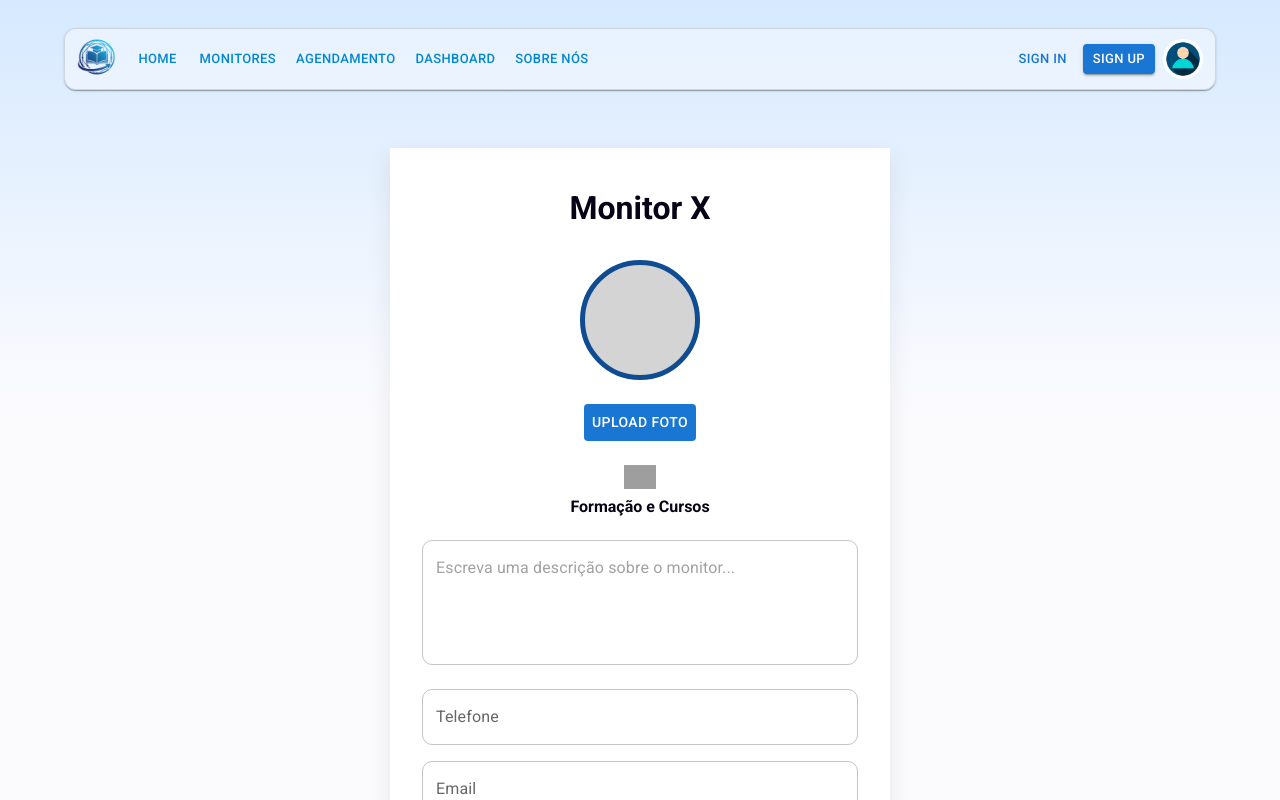
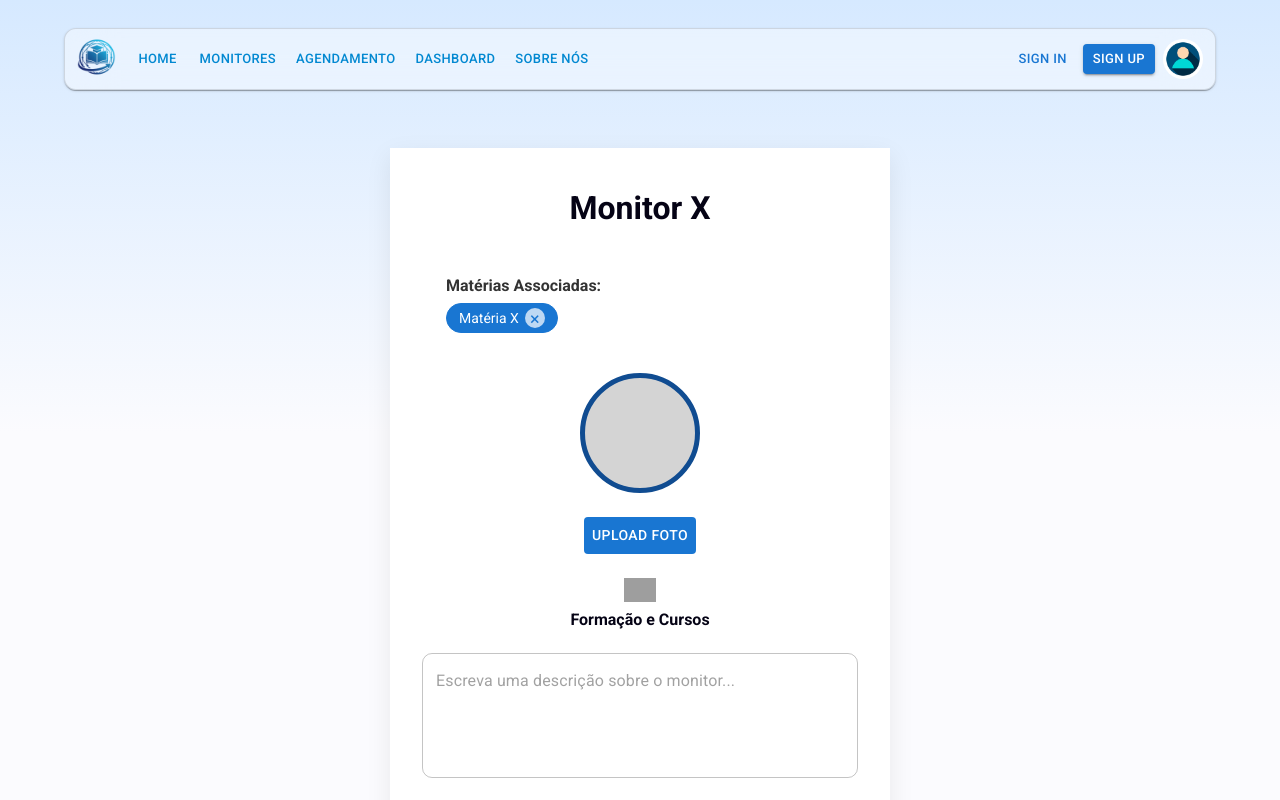
Before and after one commit to ItsTonyy/MonitoriaJa, a React (Vite) app: page /MonitoriaJa/perfil-monitor in a window 1280 px wide. Shown: the top 800 px of the page. Built offline with nearby package versions, Linux system fonts and the light colour scheme; grey boxes are pictures that could not be loaded; some icons are missing.

Commit message:
feat: associa cartões a usuário

```diff
--- a/src/backend-mock.json
+++ b/src/backend-mock.json
@@ -40,7 +40,7 @@
       "email": "admin@teste.com",
       "telefone": "21900000000",
       "password": "123456",
-      "description":"",
+      "description": "",
       "role": "admin"
     },
     {
@@ -49,7 +49,7 @@
       "email": "monitor@teste.com",
       "telefone": "21900000000",
       "password": "123456",
-      "description":"",
+      "description": "",
       "role": "monitor"
     },
     {
@@ -58,7 +58,7 @@
       "email": "user@teste.com",
       "telefone": "21900000000",
       "password": "123456",
-      "description":"",
+      "description": "",
       "role": "user"
     }
   ],
@@ -71,7 +71,7 @@
       "previa": "Olá, admin! Passando pra avisar que sua aula com João Silva foi reagendada.",
       "descricao": "Sua aula com João Silva foi reagendada com sucesso. Clique em 'Visualizar Agendamentos' para mais informações.",
       "tempo": "há 2 min",
-      "lida": false,
+      "lida": true,
       "role": "admin"
     },
     {
@@ -164,17 +164,12 @@
     }
   ],
   "cartoes": [
-        {
-            "id": 1,
-            "numero": "1234567812345678",
-            "nome": "Rafael Penela",
-            "bandeira": "Visa"
-        },
-        {
-            "id": 2,
-            "numero": "8765432187654321",
-            "nome": "Maria Silva",
-            "bandeira": "MasterCard"
-        }
+    {
+      "id": "28e1",
+      "numero": "1234567891234567",
+      "nome": "Ruy Anderson",
+      "bandeira": "Elo",
+      "usuarioId": "1"
+    }
   ]
 }
--- a/src/pages/Pagamento/Cartao/CadastraCartao/CadastraCartaoPage.tsx
+++ b/src/pages/Pagamento/Cartao/CadastraCartao/CadastraCartaoPage.tsx
@@ -13,7 +13,7 @@ import Title from '../../../AlterarSenha/Titulo/Titulo';
 import { useDispatch } from "react-redux";
 import { useNavigate } from "react-router-dom";
 import { AppDispatch } from "../../../../redux/store";
-import { adicionarCartao } from "../../../../redux/features/listaCartao/actions"; // ajuste o caminho se necessário
+import { adicionarCartao } from "../../../../redux/features/listaCartao/actions";
 
 const CadastraCartaoPage: React.FC = () => {
   const [numero, setNumero] = useState("");
@@ -27,23 +27,39 @@ const CadastraCartaoPage: React.FC = () => {
   const dispatch = useDispatch<AppDispatch>();
   const navigate = useNavigate();
 
-  const handleSubmit = async (e: React.FormEvent) => {
-    e.preventDefault();
+  // No handleSubmit do CadastraCartaoPage - SUBSTITUA:
+const handleSubmit = async (e: React.FormEvent) => {
+  e.preventDefault();
 
-    // chama o thunk de adicionarCartao com os dados principais
-    if (numero && nome && bandeira) {
+  try {
+    // ✅ CORREÇÃO: Usar 'user' em vez de 'currentUser'
+    const usuarioStorage = localStorage.getItem('user');
+    console.log('🔍 Usuário do localStorage:', usuarioStorage);
+
+    const usuarioLogado = usuarioStorage ? JSON.parse(usuarioStorage) : null;
+    const usuarioId = usuarioLogado?.id;
+
+    console.log('🔍 usuarioId encontrado:', usuarioId);
+
+    if (numero && nome && bandeira && usuarioId) {
+      console.log('✅ Dados validados, cadastrando cartão...');
+
+      // ✅ CORREÇÃO: Estrutura correta
       await dispatch(
         adicionarCartao({
           numero,
           nome,
           bandeira: bandeira as "Visa" | "MasterCard" | "Elo",
+          usuarioId: usuarioId
         })
       );
 
-      // volta para a página de listagem
       navigate("/MonitoriaJa/lista-cartao");
     }
-  };
+  } catch (error) {
+    console.error('Erro no cadastro:', error);
+  }
+};
 
   return (
     <main className={styles.centralizeContent}>
@@ -57,6 +73,7 @@ const CadastraCartaoPage: React.FC = () => {
             fullWidth
             value={numero}
             onChange={(e) => setNumero(e.target.value)}
+            required
           />
 
           <TextField
@@ -65,9 +82,10 @@ const CadastraCartaoPage: React.FC = () => {
             fullWidth
             value={nome}
             onChange={(e) => setNome(e.target.value)}
+            required
           />
 
-          <FormControl fullWidth>
+          <FormControl fullWidth required>
             <InputLabel>Bandeira</InputLabel>
             <Select
               value={bandeira}
--- a/src/pages/PerfilMonitor/AtualizarMateria/AtualizarMateria.tsx
+++ b/src/pages/PerfilMonitor/AtualizarMateria/AtualizarMateria.tsx
@@ -8,12 +8,21 @@ interface AtualizarMateriaProps {
 }
 
 const AtualizarMateria: React.FC<AtualizarMateriaProps> = ({ value, onChange, options }) => {
+  // Filtrar opções para mostrar apenas matérias não selecionadas
+  const opcoesDisponiveis = options.filter(option => !value.includes(option));
+
   return (
     <Autocomplete
       multiple
-      options={options}
-      value={value}
-      onChange={(event, newValue) => onChange(newValue)}
+      options={opcoesDisponiveis}
+      value={[]} // Sempre vazio - apenas para seleção
+      onChange={(event, newValue) => {
+        // Adiciona novas matérias sem duplicatas
+        if (newValue.length > 0) {
+          const novasMaterias = [...value, ...newValue];
+          onChange(novasMaterias);
+        }
+      }}
       filterSelectedOptions
       renderInput={(params) => (
         <TextField
--- a/src/pages/PerfilMonitor/PerfilMonitorPage.module.css
+++ b/src/pages/PerfilMonitor/PerfilMonitorPage.module.css
@@ -216,7 +216,57 @@ body, h1, h2, h3, h4, h5, h6, p, span, button, input, textarea, select, div {
 .reusableButtonFull:hover {
   background-color: var(--cor-secundaria) !important;
 }
+.materiasAssociadas {
+  margin: 16px 0;
+  padding: 0 24px;
+}
 
+.materiasLabel {
+  display: block;
+  margin-bottom: 8px;
+  font-weight: bold;
+  color: #333;
+}
+
+.materiasChips {
+  display: flex;
+  flex-wrap: wrap;
+  gap: 8px;
+}
+
+.materiaChip {
+  display: flex;
+  align-items: center;
+  background-color: #1976d2;
+  border: 1px solid #1976d2;
+  border-radius: 16px;
+  padding: 4px 12px;
+  font-size: 14px;
+  color: #ffffff;
+}
+
+.deleteButton {
+  background: none;
+  border: none;
+  color: #1976d2;
+  background-color: #bdd8f3;
+  font-size: 18px;
+  cursor: pointer;
+  margin-left: 6px;
+  padding: 0;
+  width: 20px;
+  height: 20px;
+  display: flex;
+  align-items: center;
+  justify-content: center;
+  border-radius: 50%;
+  transition: all 0.2s ease;
+}
+
+.deleteButton:hover {
+  color: #1976d2;
+  background-color: #ffffff;
+}
 /* Responsividade */
 @media (max-width: 640px) {
   .buttonGroup {
--- a/src/pages/PerfilMonitor/PerfilMonitorPage.tsx
+++ b/src/pages/PerfilMonitor/PerfilMonitorPage.tsx
@@ -64,6 +64,11 @@ const PerfilMonitorPage: React.FC = () => {
     }
   };
 
+  const handleExcluirMateria = (materiaToDelete: string) => {
+    const novasMaterias = materiasSelecionadas.filter(materia => materia !== materiaToDelete);
+    setMateriasSelecionadas(novasMaterias);
+  };
+
   return (
     <main className={styles.centralizeContent}>
       <div className={styles.profileCard}>
@@ -82,6 +87,27 @@ const PerfilMonitorPage: React.FC = () => {
             </div>
           </div>
         </div>
+
+        {/* Display das matérias abaixo do nome */}
+        {materiasSelecionadas.length > 0 && (
+          <div className={styles.materiasAssociadas}>
+            <label className={styles.materiasLabel}>Matérias Associadas:</label>
+            <div className={styles.materiasChips}>
+              {materiasSelecionadas.map((materia, index) => (
+                <div key={index} className={styles.materiaChip}>
+                  {materia}
+                  <button
+                    type="button"
+                    className={styles.deleteButton}
+                    onClick={() => handleExcluirMateria(materia)}
+                  >
+                    ×
+                  </button>
+                </div>
+              ))}
+            </div>
+          </div>
+        )}
 
         {/* Foto */}
         <div className={styles.photoSection}>
@@ -134,7 +160,7 @@ const PerfilMonitorPage: React.FC = () => {
           />
           {erros.email && <span className={styles.error}>{erros.email}</span>}
 
-          {/* Matérias - somente expositivo */}
+          {/* Campo para adicionar matérias */}
           <AtualizarMateria
             value={materiasSelecionadas}
             onChange={setMateriasSelecionadas}
--- a/src/redux/features/listaCartao/actions.ts
+++ b/src/redux/features/listaCartao/actions.ts
@@ -1,17 +1,26 @@
-// src/store/listaCartaoActions.ts
+// src/redux/features/listaCartao/actions.ts
 import { createAsyncThunk } from '@reduxjs/toolkit';
 import { Cartao, getCartoes, addCartao, removeCartao } from './fetch';
 
-export const fetchCartoes = createAsyncThunk('cartoes/fetchCartoes', async () => {
-  const response = await getCartoes();
-  return response;
-});
+export const fetchCartoes = createAsyncThunk(
+  'cartoes/fetchCartoes',
+  async (usuarioId?: number) => {
+    const response = await getCartoes(usuarioId);
+    return response;
+  }
+);
 
+// No actions.ts - MUDAR para:
+// Nos actions.ts, adicionar rejectWithValue
 export const adicionarCartao = createAsyncThunk(
   'cartoes/adicionarCartao',
-  async (novoCartao: Omit<Cartao, 'id'>) => {
-    const response = await addCartao(novoCartao);
-    return response;
+  async (novoCartao: Omit<Cartao, 'id'>, { rejectWithValue }) => {
+    try {
+      const response = await addCartao(novoCartao);
+      return response;
+    } catch (error) {
+      return rejectWithValue('Erro ao cadastrar cartão');
+    }
   }
 );
 
--- a/src/redux/features/listaCartao/slice.ts
+++ b/src/redux/features/listaCartao/slice.ts
@@ -1,4 +1,4 @@
-// src/store/listaCartaoSlice.ts
+// src/redux/features/listaCartao/slice.ts
 import { createSlice, createEntityAdapter } from '@reduxjs/toolkit';
 import { Cartao } from './fetch';
 import { fetchCartoes, adicionarCartao, removerCartao } from './actions';
@@ -24,7 +24,8 @@ const listaCartaoSlice = createSlice({
 
 export default listaCartaoSlice.reducer;
 
-// Exporta seletores prontos do entity adapter
+import { RootState } from '../../root-reducer';
+
 export const { selectAll: selectAllCartoes } = cartaoAdapter.getSelectors(
-  (state: any) => state.cartoes
+  (state: RootState) => state.cartoes
 );
--- a/vite.config.ts
+++ b/vite.config.ts
@@ -6,7 +6,7 @@ export default defineConfig({
   plugins: [react()],
   base: '/MonitoriaJa',
   server: {
-    port: 3000,
+    port: 3001,
     open: true,
   },
 });
```
Also changed, not shown: src/pages/Pagamento/Cartao/ListaCartao/ListaCartaoPage.tsx (+67 -7 lines), src/redux/features/listaCartao/fetch.ts (+17 -49 lines).
